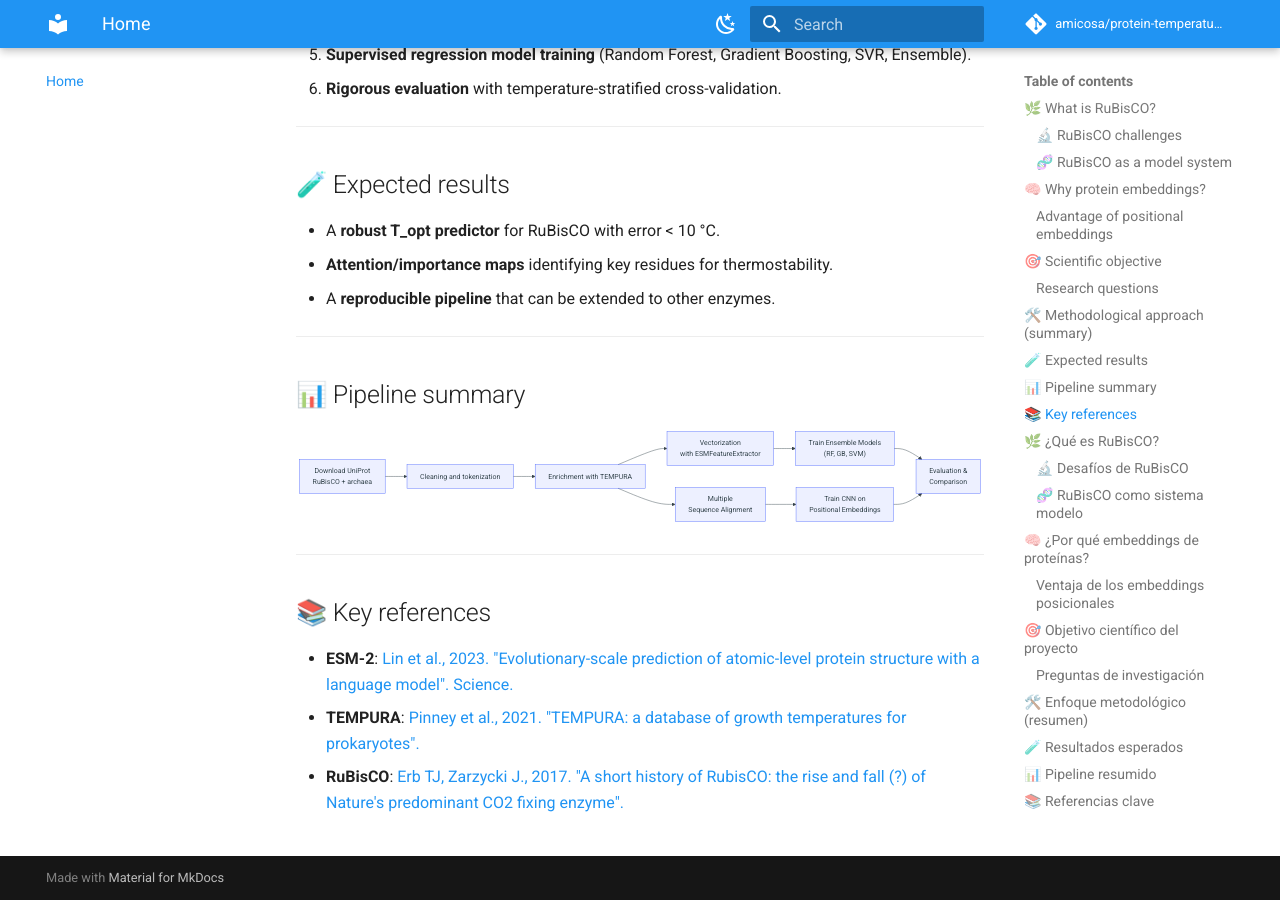
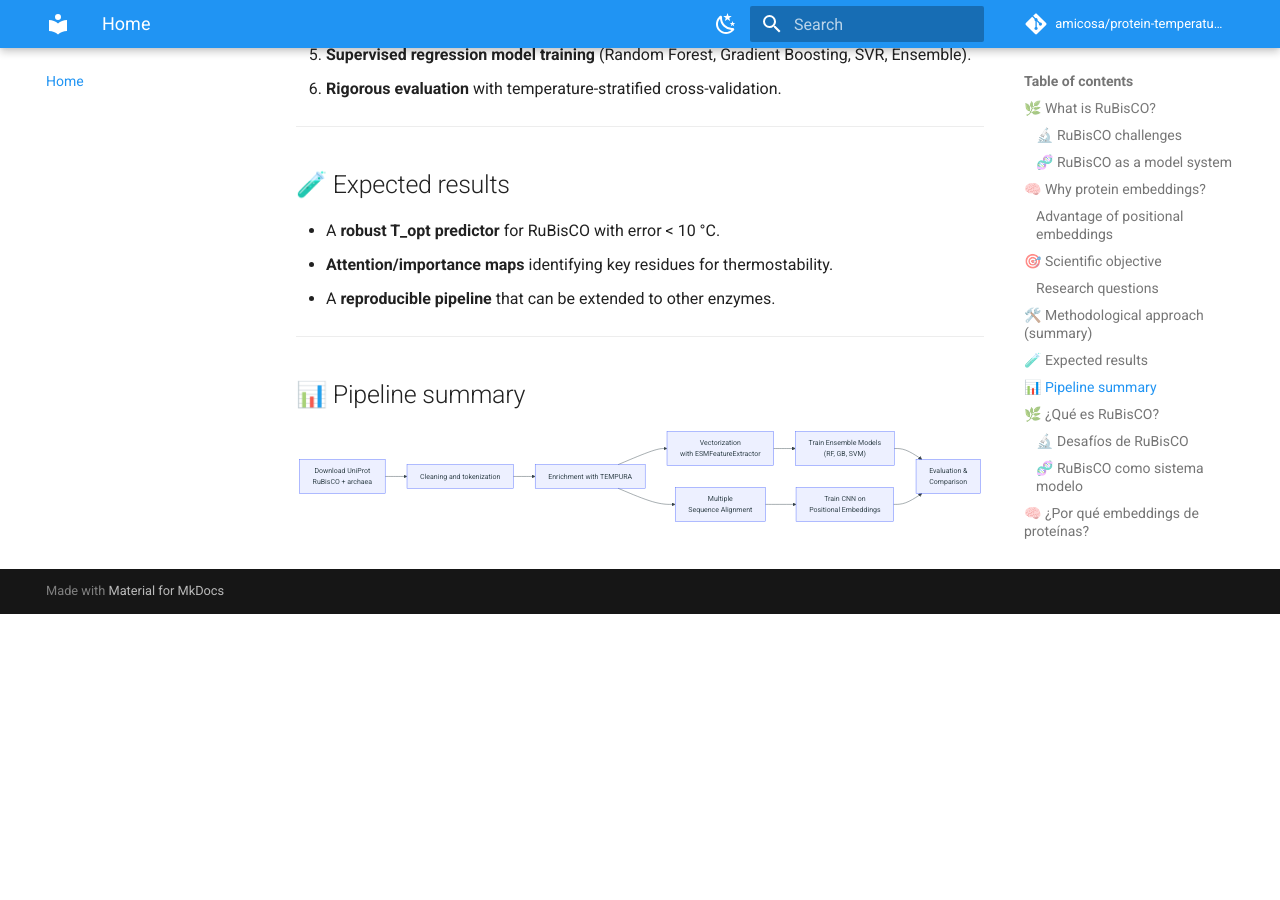
Before and after one commit to amicosa/protein-temperature-prediction-docs, an MkDocs documentation site: the page built from docs/index.md, in a window 1280 px wide and 900 px high, scrolled down 2548 px. Built offline with MkDocs 1.6.1 and Material for MkDocs 9.7.7, drawn with Linux system fonts in a browser that asks for light colours; comment, search, counter and statistics services are not loaded; after the commit the page ends 3162 px from its top, so only the background shows below that.

Commit message:
Update bibliography and remove key references section from index

````diff
--- a/docs/index.md
+++ b/docs/index.md
@@ -104,14 +104,6 @@ Use the tabs below to switch between English and Spanish.
         G --> H
     ```
 
-    ---
-
-    ## 📚 Key references
-
-    - **ESM-2**: [Lin et al., 2023. "Evolutionary-scale prediction of atomic-level protein structure with a language model". Science.](https://www.science.org/doi/10.1126/science.ade2574)
-    - **TEMPURA**: [Pinney et al., 2021. "TEMPURA: a database of growth temperatures for prokaryotes".](https://www.jstage.jst.go.jp/article/jsme2/35/3/35_ME20074/_article/-char/en)
-    - **RuBisCO**: [Erb TJ, Zarzycki J., 2017. "A short history of RubisCO: the rise and fall (?) of Nature's predominant CO2 fixing enzyme".](https://pmc.ncbi.nlm.nih.gov/articles/PMC7610757/)
-
 
 === "Español"
 
@@ -214,11 +206,3 @@ Use the tabs below to switch between English and Spanish.
         F --> H["Evaluación y\nComparación"]
         G --> H
     ```
-
-    ---
-
-    ## 📚 Referencias clave
-
-    - **ESM-2**: [Lin et al., 2023. "Evolutionary-scale prediction of atomic-level protein structure with a language model". Science.](https://www.science.org/doi/10.1126/science.ade2574)
-    - **TEMPURA**: [Pinney et al., 2021. "TEMPURA: a database of growth temperatures for prokaryotes".](https://www.jstage.jst.go.jp/article/jsme2/35/3/35_ME20074/_article/-char/en)
-    - **RuBisCO**: [Erb TJ, Zarzycki J., 2017. "A short history of RubisCO: the rise and fall (?) of Nature's predominant CO2 fixing enzyme".](https://pmc.ncbi.nlm.nih.gov/articles/PMC7610757/)
````
Also changed, not shown: docs/bibliography.md (+10 -0 lines).
